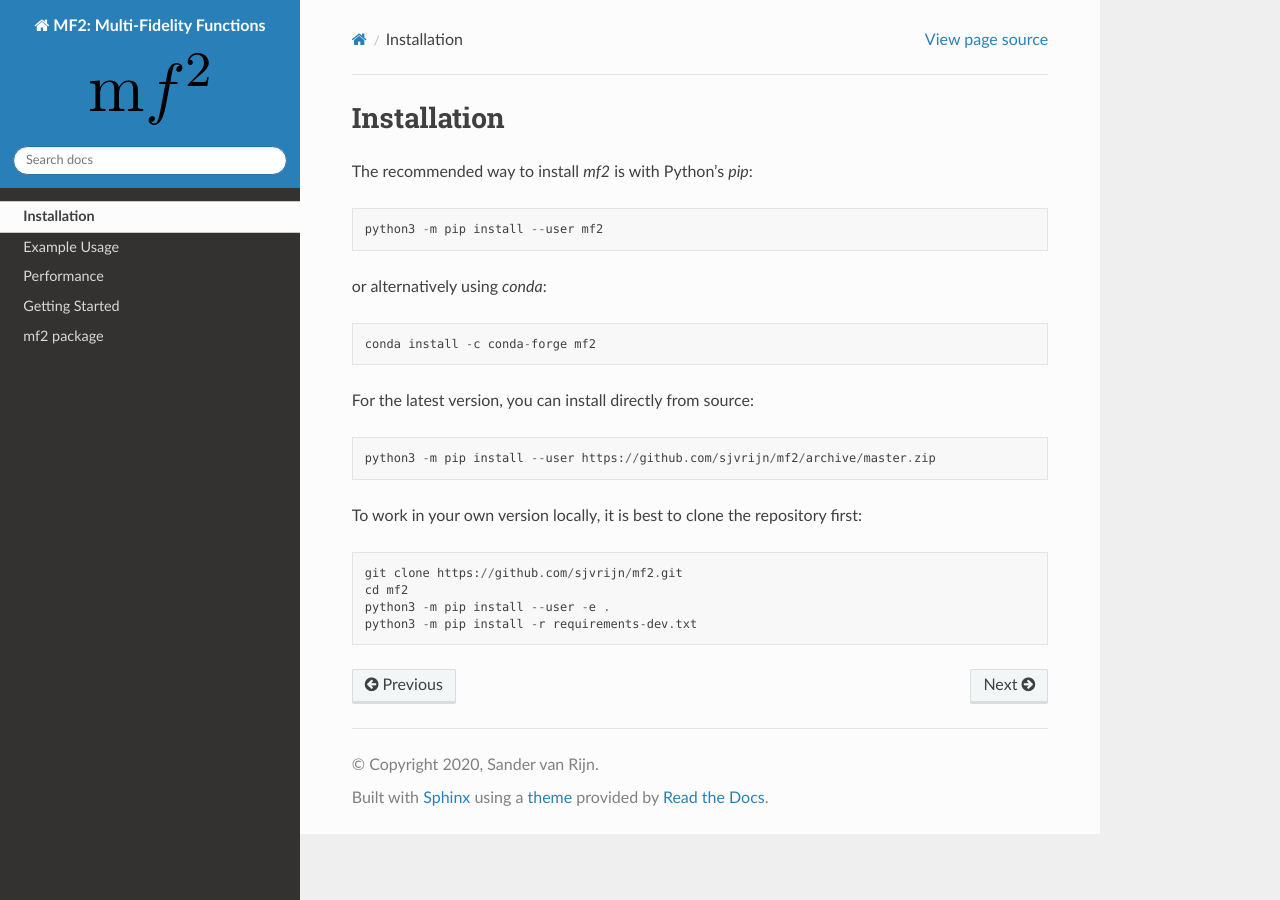
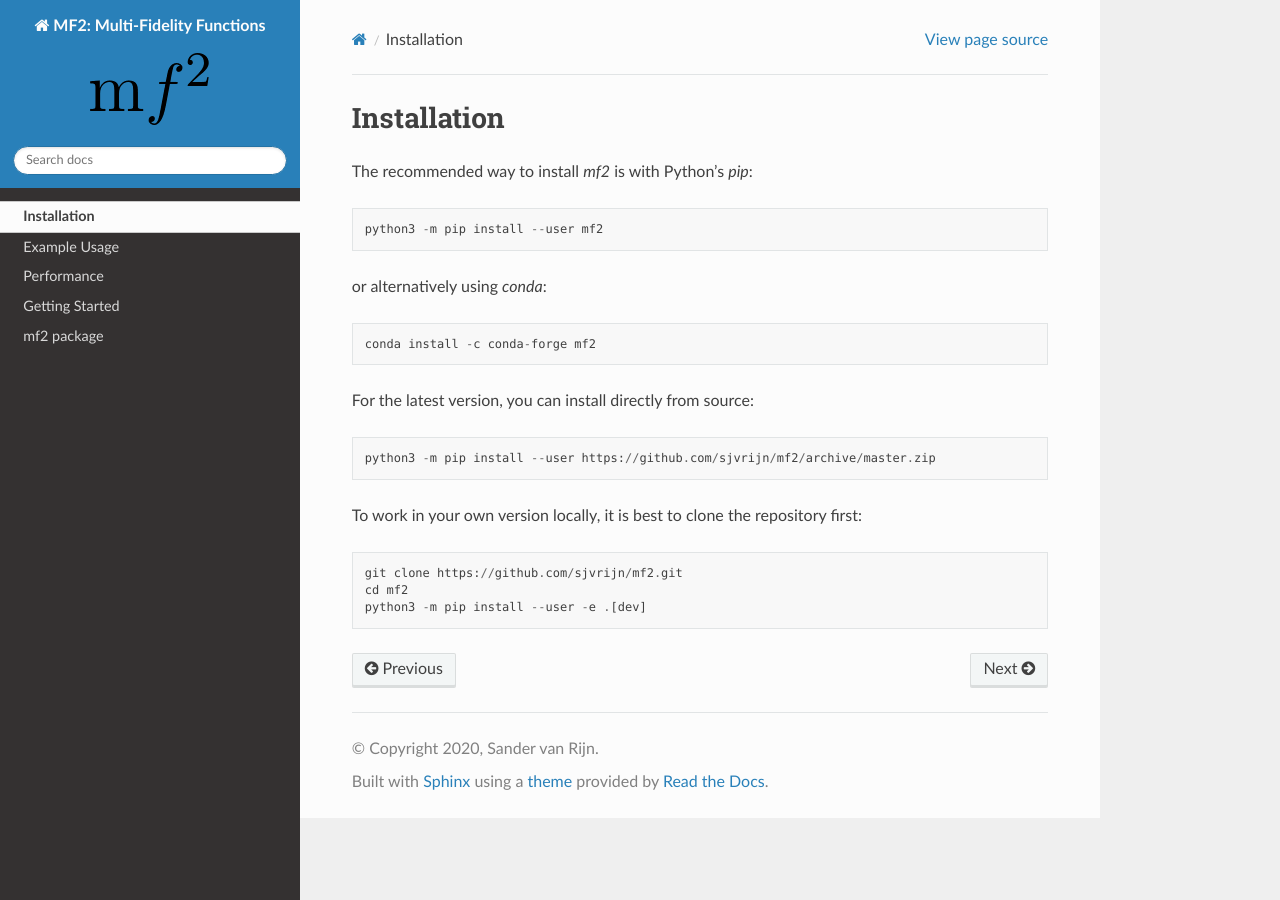
Before and after one commit to sjvrijn/mf2, a Sphinx documentation site: the page built from docs/source/install.rst, in a window 1280 px wide. Built offline with Sphinx 7.4.7 and the Read the Docs theme 2.0.0, drawn with Linux system fonts in a browser that asks for light colours.

Commit message:
Match RTD install instructions to readme for clone

```diff
--- a/docs/source/install.rst
+++ b/docs/source/install.rst
@@ -19,5 +19,4 @@ To work in your own version locally, it is best to clone the repository first::
 
     git clone https://github.com/sjvrijn/mf2.git
     cd mf2
-    python3 -m pip install --user -e .
-    python3 -m pip install -r requirements-dev.txt
+    python3 -m pip install --user -e .[dev]
```
